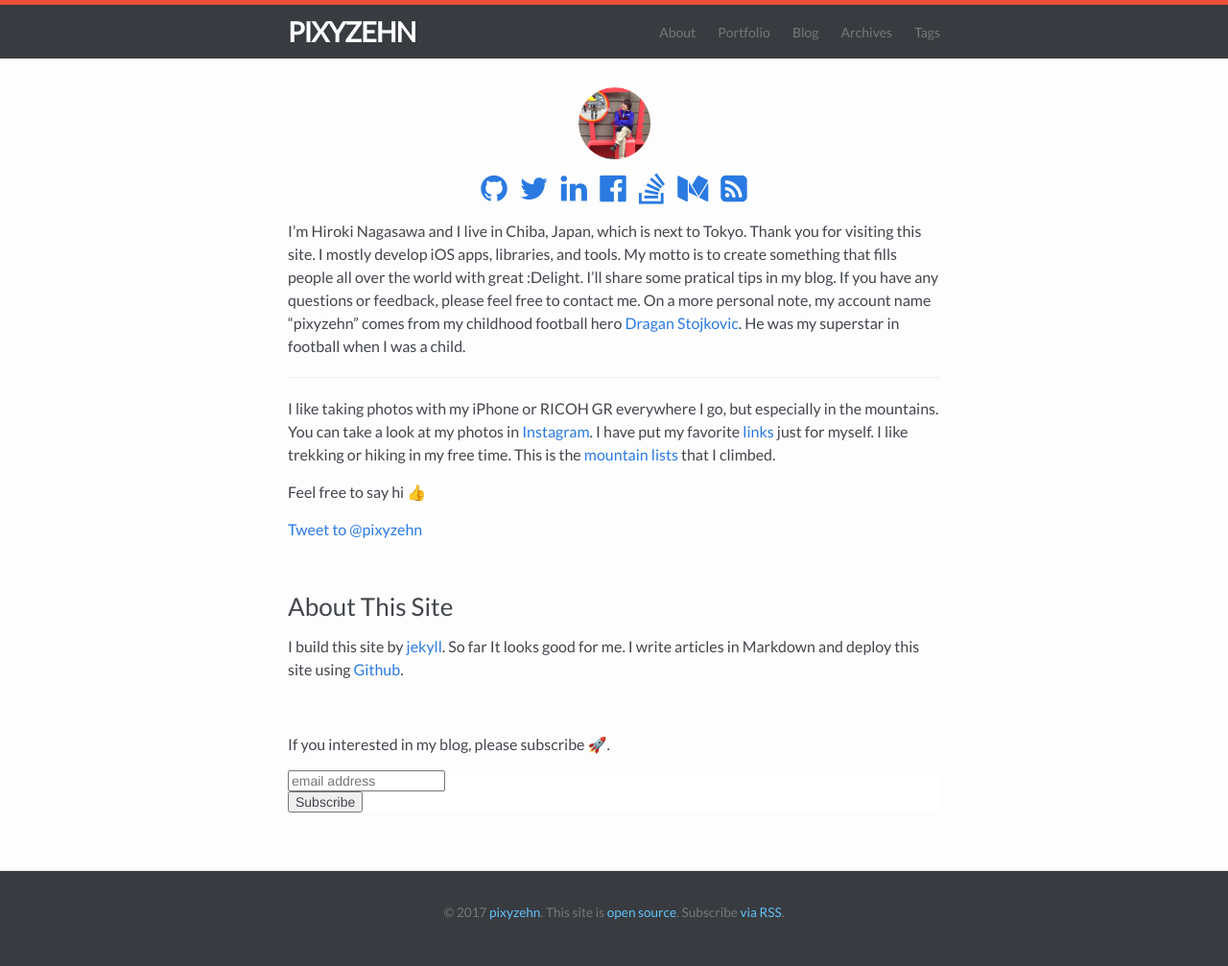
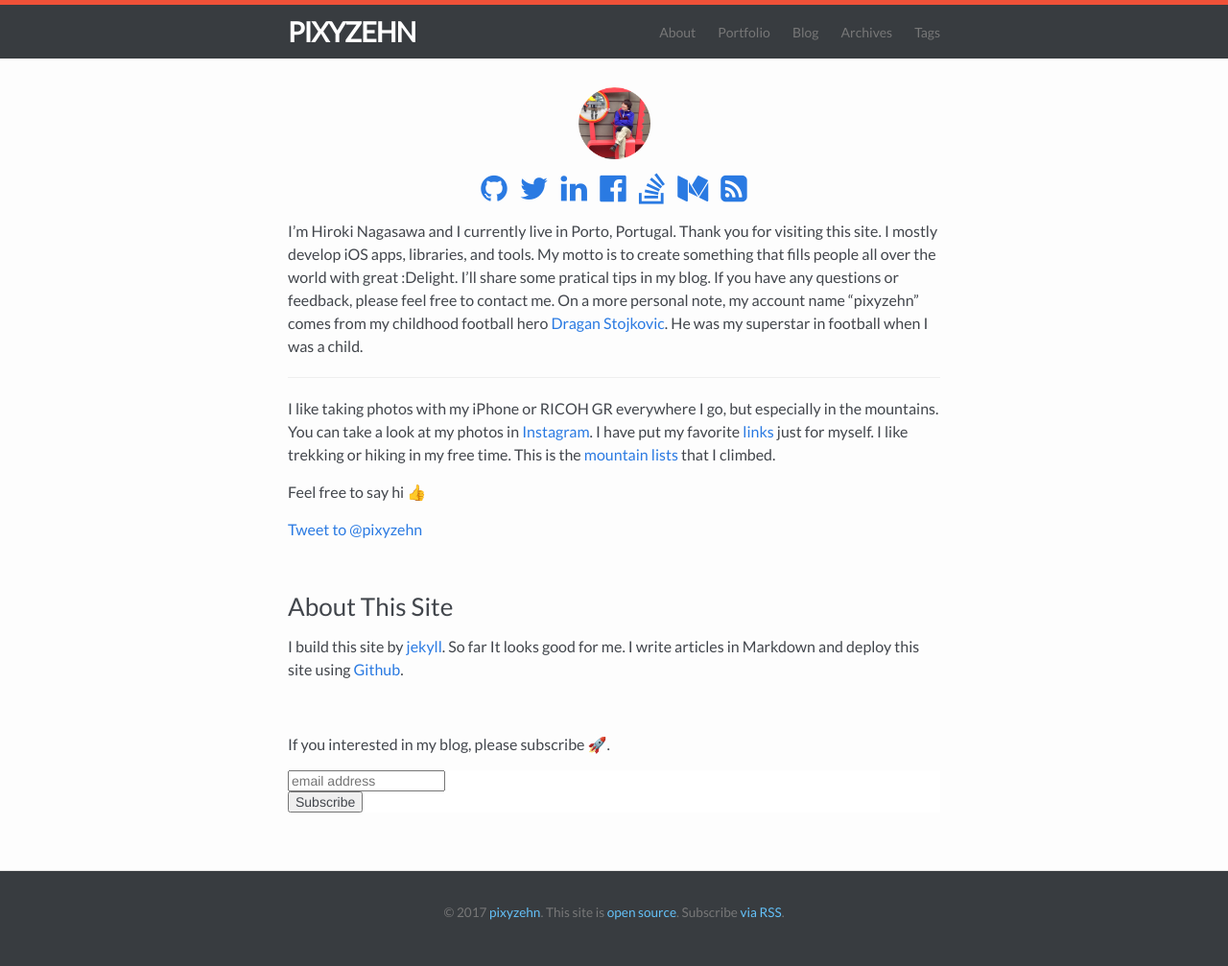
Before and after one commit to pixyzehn/pixyzehn.com, a Jekyll site: the page built from about.md, in a window 1280 px wide. Shown: the whole page at 96% size. Built offline with Jekyll 4.4.1, drawn with Linux system fonts in a browser that asks for light colours; emoji names are drawn with the system emoji font; comment, search, counter and statistics services are not loaded.

Commit message:
Update living

```diff
--- a/about.md
+++ b/about.md
@@ -8,7 +8,7 @@ permalink: /
 
 {% include contact_follow.html %}
 
-I'm Hiroki Nagasawa and I live in Chiba, Japan, which is next to Tokyo. Thank you for visiting this site. I mostly develop iOS apps, libraries, and tools. My motto is to create something that fills people all over the world with great :Delight. I'll share some pratical tips in my blog.
+I'm Hiroki Nagasawa and I currently live in Porto, Portugal. Thank you for visiting this site. I mostly develop iOS apps, libraries, and tools. My motto is to create something that fills people all over the world with great :Delight. I'll share some pratical tips in my blog.
 If you have any questions or feedback, please feel free to contact me. On a more personal note, my account name "pixyzehn" comes from my childhood football hero [Dragan Stojkovic](https://en.wikipedia.org/wiki/Dragan_Stojkovi%C4%87). He was my superstar in football when I was a child.
 
 <hr>
```
